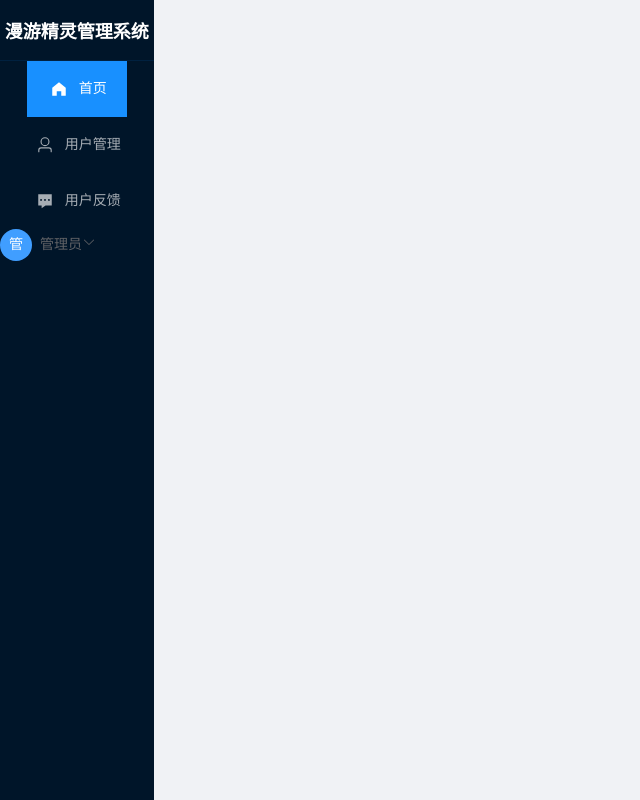
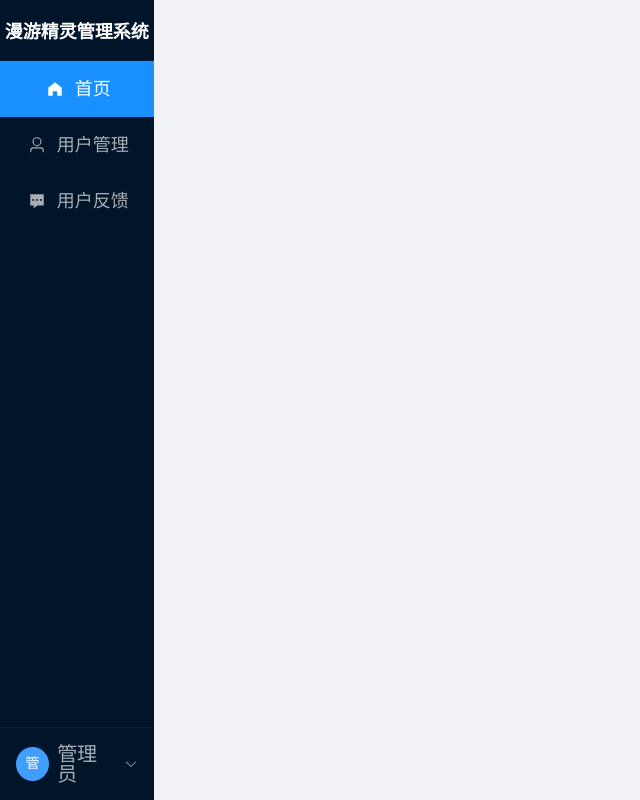
Before and after one commit to MineGuYan/wanderai-adminend, a Vue app: page / in a window 1280 px wide. Shown: the whole page, without its empty margins (0-640 px from the left). Built offline with nearby package versions, Linux system fonts and the light colour scheme; sample sign-in values are in the browser's storage.

Commit message:
侧边栏调整

```diff
--- a/src/components/SidebarBox.vue
+++ b/src/components/SidebarBox.vue
@@ -88,17 +88,17 @@ const handleLogout = () => {
       class="sidebar-menu"
       @select="handleMenuSelect"
     >
-      <el-menu-item index="home">
+      <el-menu-item index="home" class="menu-item">
         <el-icon><HomeFilled /></el-icon>
         <span>首页</span>
       </el-menu-item>
 
-      <el-menu-item index="user">
+      <el-menu-item index="user" class="menu-item">
         <el-icon><User /></el-icon>
         <span>用户管理</span>
       </el-menu-item>
 
-      <el-menu-item index="feedback">
+      <el-menu-item index="feedback" class="menu-item">
         <el-icon><Comment /></el-icon>
         <span>用户反馈</span>
       </el-menu-item>
@@ -106,10 +106,10 @@ const handleLogout = () => {
       <!-- 可以继续添加其他菜单项 -->
     </el-menu>
 
-    <div class="header-right">
+    <div class="settings">
       <el-dropdown @command="handleCommand" v-if="userInfo">
         <div class="user-info">
-          <el-avatar :size="32" :src="userInfo.avatar" class="avatar">
+          <el-avatar :size="34" :src="userInfo.avatar" class="avatar">
             {{ userInfo.nickname?.charAt(0) || 'U' }}
           </el-avatar>
           <span class="nickname">{{ userInfo.nickname || userInfo.username }}</span>
@@ -119,7 +119,8 @@ const handleLogout = () => {
         <template #dropdown>
           <el-dropdown-menu>
             <el-dropdown-item command="logout">
-              <el-icon><SwitchButton /></el-icon>退出登录
+              <el-icon><SwitchButton /></el-icon>
+              退出登录
             </el-dropdown-item>
           </el-dropdown-menu>
         </template>
@@ -134,7 +135,8 @@ const handleLogout = () => {
   width: 12%;
   background-color: #001529;
   color: white;
-
+  display: flex;
+  flex-direction: column;
 }
 
 .sidebar-logo {
@@ -153,16 +155,21 @@ const handleLogout = () => {
 }
 
 .sidebar-menu {
+  width: 100%;
   border-right: none;
   background-color: #001529;
   /*设置为弹性布局*/
   display:flex;
   /*设置垂直排列菜单项*/
   flex-direction: column;
-  /*使菜单项在水平方向上居中对齐*/
-  align-items:center;
 }
 
+.sidebar-menu .menu-item{
+  width: 100%;
+  display: flex;
+  justify-content: center;
+  font-size: 18px;
+}
 
 .sidebar-menu :deep(.el-menu-item) {
   color: rgba(255, 255, 255, 0.65);
@@ -189,4 +196,39 @@ const handleLogout = () => {
   background-color: #409eff;
   color: #fff;
 }
+
+.settings {
+  width: 100%;
+  margin-top: auto;
+  padding: 16px;
+  border-top: 1px solid #002140;
+  box-sizing: border-box;
+  display: flex;
+  justify-content: center;
+}
+
+/*el-dropdown 组件有自己的默认样式和布局规则，需穿透*/
+.settings :deep(.el-dropdown) {
+  width: 100%;
+  display: flex;
+  justify-content: center;
+}
+
+.user-info {
+  display: flex;
+  align-items: center;
+  justify-content: center;
+  cursor: pointer;
+  color: rgba(255, 255, 255, 0.65);
+  transition: color 0.3s;
+}
+
+.user-info:hover {
+  color: white;
+}
+
+.nickname {
+  margin-right: 8px;
+  font-size: 20px;
+}
 </style>
```
